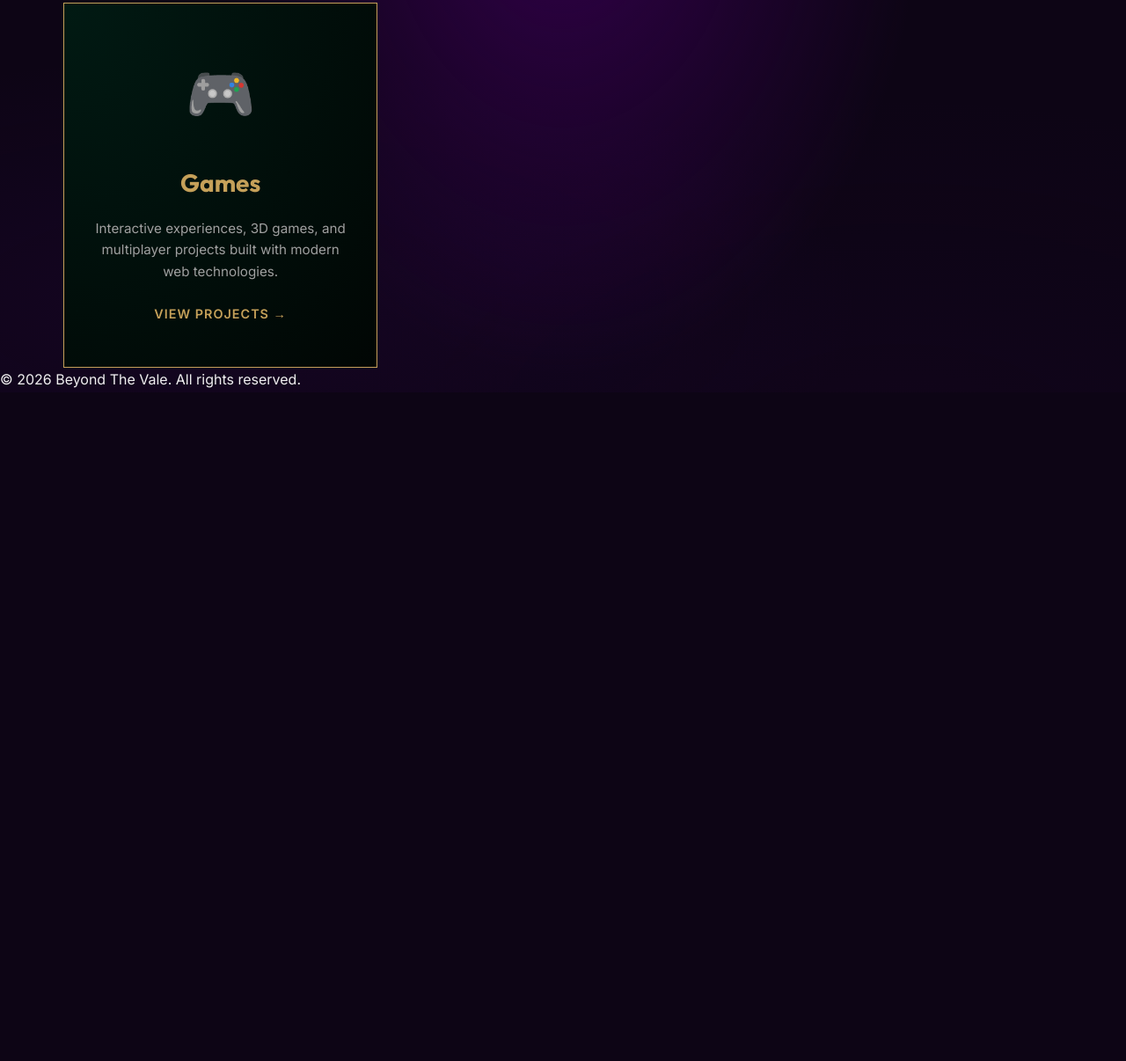
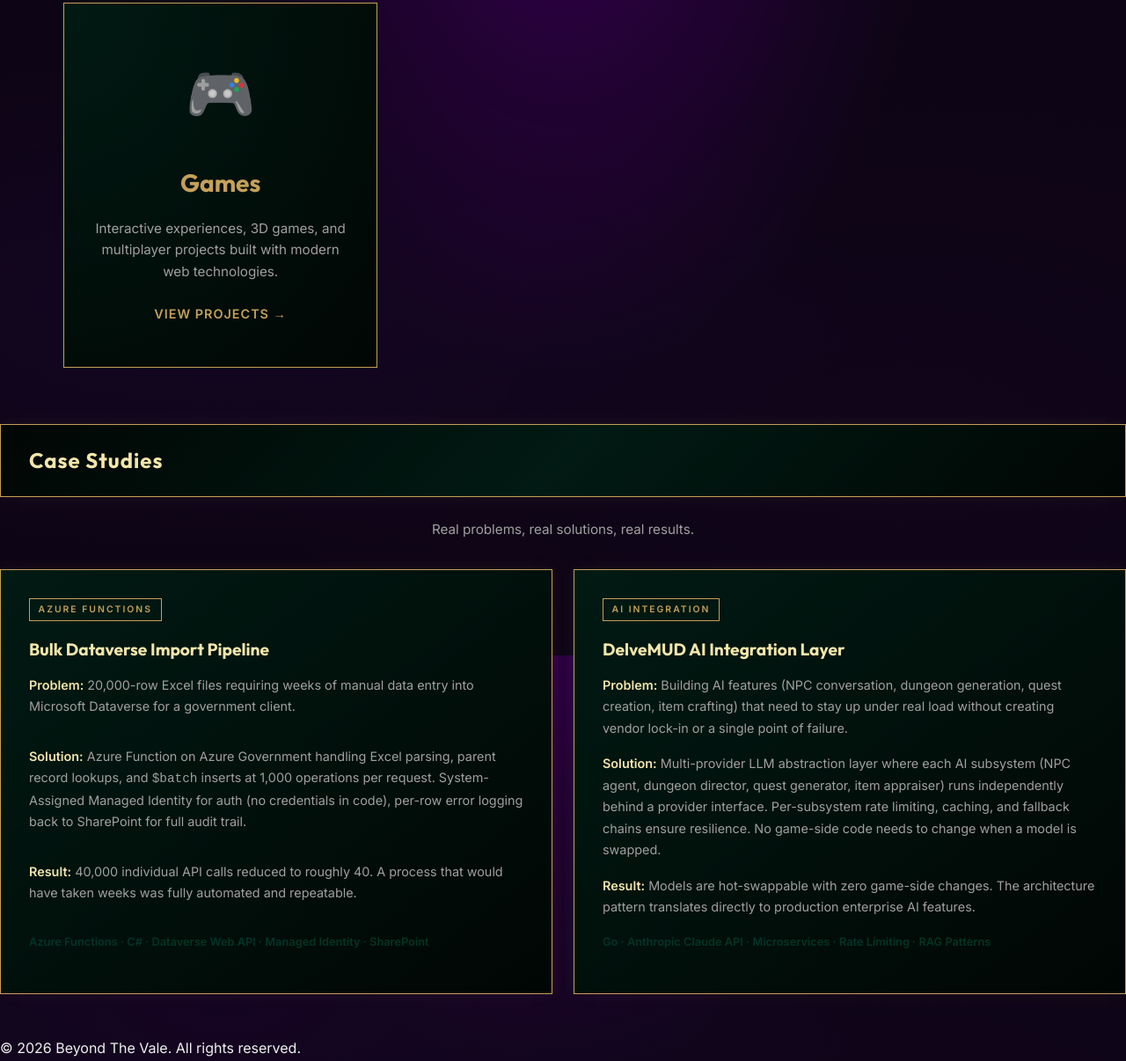
Before and after one commit to cgpeterson/BeyondTheVale, a plain HTML site: page projects.html in a window 1280 px wide. Shown: the part 855-2061 px from the top of the page at 88% size. Before the commit the page ends 1301 px from the top, so only its background shows below. Drawn offline with Linux system fonts and the light colour scheme.

Commit message:
FIX 3: Add case studies section to projects.html, update nav

```diff
--- a/projects.html
+++ b/projects.html
@@ -18,6 +18,9 @@
             </li>
             <li class="nav-item">
                 <a href="about.html" class="nav-link">About</a>
+            </li>
+            <li class="nav-item">
+                <a href="services.html" class="nav-link">Services</a>
             </li>
             <li class="nav-item">
                 <a href="projects.html" class="nav-link active">Projects</a>
@@ -71,6 +74,32 @@
                 </a>
             </div>
         </section>
+
+    <section class="content mt-xlarge" id="case-studies">
+        <div class="capabilities-bar">
+            <h2>Case Studies</h2>
+        </div>
+        <p style="text-align:center;color:var(--text-muted);margin-bottom:2rem;font-size:0.95rem;">Real problems, real solutions, real results.</p>
+        <div class="detail-grid">
+            <div class="detail-card">
+                <span class="detail-label">Azure Functions</span>
+                <h3>Bulk Dataverse Import Pipeline</h3>
+                <p><strong style="color:var(--accent-gold-bright);">Problem:</strong> 20,000-row Excel files requiring weeks of manual data entry into Microsoft Dataverse for a government client.</p>
+                <p><strong style="color:var(--accent-gold-bright);">Solution:</strong> Azure Function on Azure Government handling Excel parsing, parent record lookups, and <code>$batch</code> inserts at 1,000 operations per request. System-Assigned Managed Identity for auth (no credentials in code), per-row error logging back to SharePoint for full audit trail.</p>
+                <p><strong style="color:var(--accent-gold-bright);">Result:</strong> 40,000 individual API calls reduced to roughly 40. A process that would have taken weeks was fully automated and repeatable.</p>
+                <div class="detail-tech">Azure Functions &middot; C# &middot; Dataverse Web API &middot; Managed Identity &middot; SharePoint</div>
+            </div>
+            <div class="detail-card">
+                <span class="detail-label">AI Integration</span>
+                <h3>DelveMUD AI Integration Layer</h3>
+                <p><strong style="color:var(--accent-gold-bright);">Problem:</strong> Building AI features (NPC conversation, dungeon generation, quest creation, item crafting) that need to stay up under real load without creating vendor lock-in or a single point of failure.</p>
+                <p><strong style="color:var(--accent-gold-bright);">Solution:</strong> Multi-provider LLM abstraction layer where each AI subsystem (NPC agent, dungeon director, quest generator, item appraiser) runs independently behind a provider interface. Per-subsystem rate limiting, caching, and fallback chains ensure resilience. No game-side code needs to change when a model is swapped.</p>
+                <p><strong style="color:var(--accent-gold-bright);">Result:</strong> Models are hot-swappable with zero game-side changes. The architecture pattern translates directly to production enterprise AI features.</p>
+                <div class="detail-tech">Go &middot; Anthropic Claude API &middot; Microservices &middot; Rate Limiting &middot; RAG Patterns</div>
+            </div>
+        </div>
+    </section>
+
 </main>
 
     <footer class="footer">
```
Lines whose indentation alone changed are shown as unchanged.
